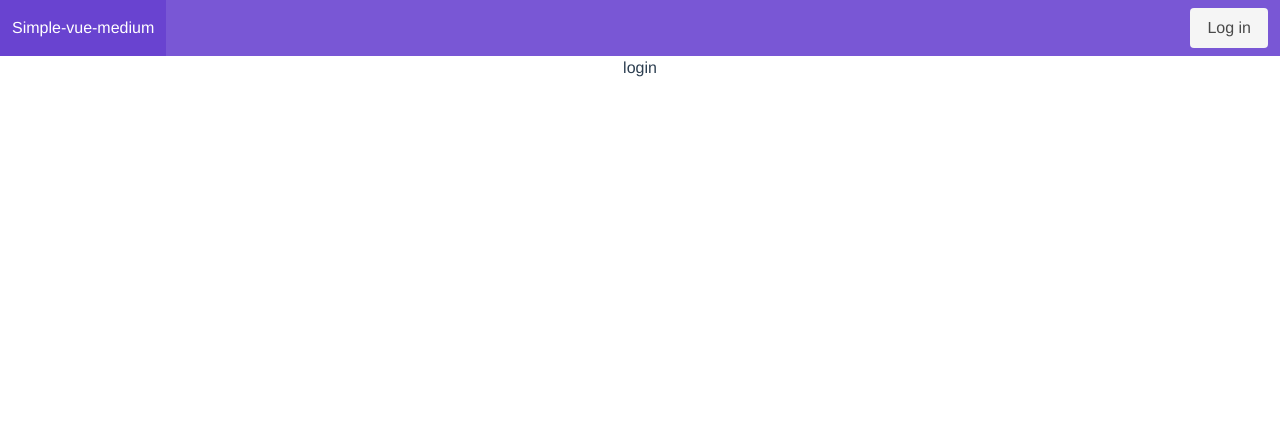
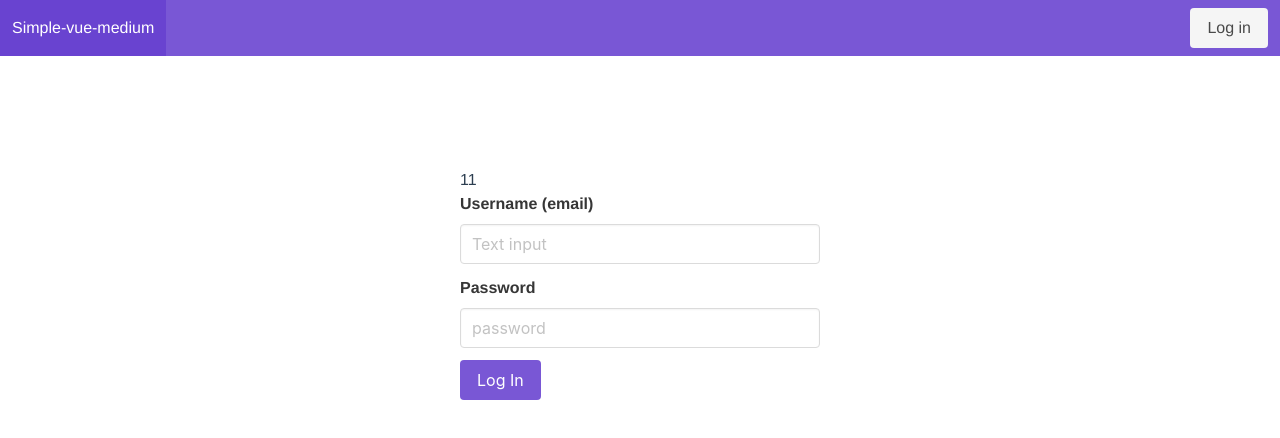
Before and after one commit to Alekcy/simple-medium-vue, a Vue app: page /login in a window 1280 px wide. Shown: the top 438 px of the page. Built offline with nearby package versions, Linux system fonts and the light colour scheme.

Commit message:
login form

```diff
--- a/src/store/index.js
+++ b/src/store/index.js
@@ -5,10 +5,27 @@ Vue.use(Vuex)
 
 export default new Vuex.Store({
   state: {
+    userIsAuth: false,
+    userRole: null,
+    userName: null,
   },
   mutations: {
+    setUserIsAuth(state, isAuth) {
+      state.userIsAuth = isAuth
+    },
+    setUserRole(state, role) {
+      state.userRole = role
+    },
+    setUserName(state, userName) {
+      state.userName = userName
+    }
   },
   actions: {
+    login ({ commit }, payload) {
+      commit('setUserIsAuth', true)
+      commit('setUserRole', payload.role)
+      commit('setUserName', payload.userName)
+    }
   },
   modules: {
   }
--- /dev/null
+++ b/src/utils/regex.js
@@ -0,0 +1,4 @@
+export function validateEmail(email) {
+  let re = /^(([^<>()[\]\\.,;:\s@\"]+(\.[^<>()[\]\\.,;:\s@\"]+)*)|(\".+\"))@((\[[0-9]{1,3}\.[0-9]{1,3}\.[0-9]{1,3}\.[0-9]{1,3}\])|(([a-zA-Z\-0-9]+\.)+[a-zA-Z]{2,}))$/;
+  return re.test(email);
+}
--- a/src/views/LoginPage.vue
+++ b/src/views/LoginPage.vue
@@ -1,3 +1,118 @@
 <template>
-  <div>login</div>
+  <div class="container">
+    <div class="columns">
+      <div class="column is-one-third-desktop is-two-thirds-tablet is-full login-form">
+        {{isAuth ? '22' : '11'}}
+        <div class="field">
+          <label class="label">Username (email)</label>
+          <div class="control">
+            <input
+              class="input"
+              v-bind:class="{'is-danger': emailError !== null}"
+              type="text"
+              placeholder="Text input"
+              v-model="email"
+            >
+          </div>
+          <p v-if="emailError" class="help is-danger">{{emailError}}</p>
+        </div>
+        <div class="field">
+          <label class="label">Password</label>
+          <div class="control">
+            <input
+              class="input"
+              v-model="password"
+              v-bind:class="{'is-danger': passwordError !== null}"
+              type="password"
+              placeholder="password"
+            >
+          </div>
+          <p v-if="passwordError" class="help is-danger">{{passwordError}}</p>
+        </div>
+        <button v-on:click="login" class="button is-primary">Log In</button>
+      </div>
+    </div>
+  </div>
 </template>
+
+<script>
+import { apiUrl } from '@/apiConfig.js'
+import { validateEmail } from '@/utils/regex.js'
+import store from '@/store'
+
+export default {
+  name: 'LoginPage',
+  data: function () {
+    return {
+      email: '',
+      password: '',
+      emailError: null,
+      passwordError: null,
+    }
+  },
+  computed: {
+    isAuth() {
+      return store.state.userIsAuth
+    }
+  },
+  methods: {
+    login: function () {
+      if (this.validateForm()) {
+        fetch(`${apiUrl}/users?login=${this.email}`)
+          .then(response => response.json().then(data => {
+            if (this.validateUsersResponse(data)) {
+              store.dispatch('login', {
+                role: data[0].role,
+                userName: data[0].login,
+              })
+              this.$router.push('/')
+            }
+          }))
+      }
+    },
+    validateForm: function () {
+      let isValid = true;
+      this.emailError = null;
+      this.passwordError = null;
+      if (this.email === '') {
+        isValid = false;
+        this.emailError = 'The field must not be empty';
+      } else {
+        if (!validateEmail(this.email)) {
+          isValid = false;
+          this.emailError = 'Enter valid email';
+        }
+      }
+      if (this.password === '') {
+        isValid = false;
+        this.passwordError = 'The field must not be empty';
+      }
+      return isValid;
+    },
+    validateUsersResponse: function (data) {
+      let isValid = true;
+      if (!data || data.length === 0) {
+        isValid = false;
+        this.emailError = 'User with this email does not exist'
+      } else {
+        if (String(data[0].password) !== this.password) {
+          isValid = false;
+          this.passwordError = 'Password incorrect'
+        }
+      }
+      return isValid;
+    }
+  }
+}
+</script>
+
+<style scoped>
+.login-form {
+  text-align: left;
+  margin-top: 100px;
+}
+.columns {
+  margin: 0;
+  justify-content: center;
+}
+</style>
```
